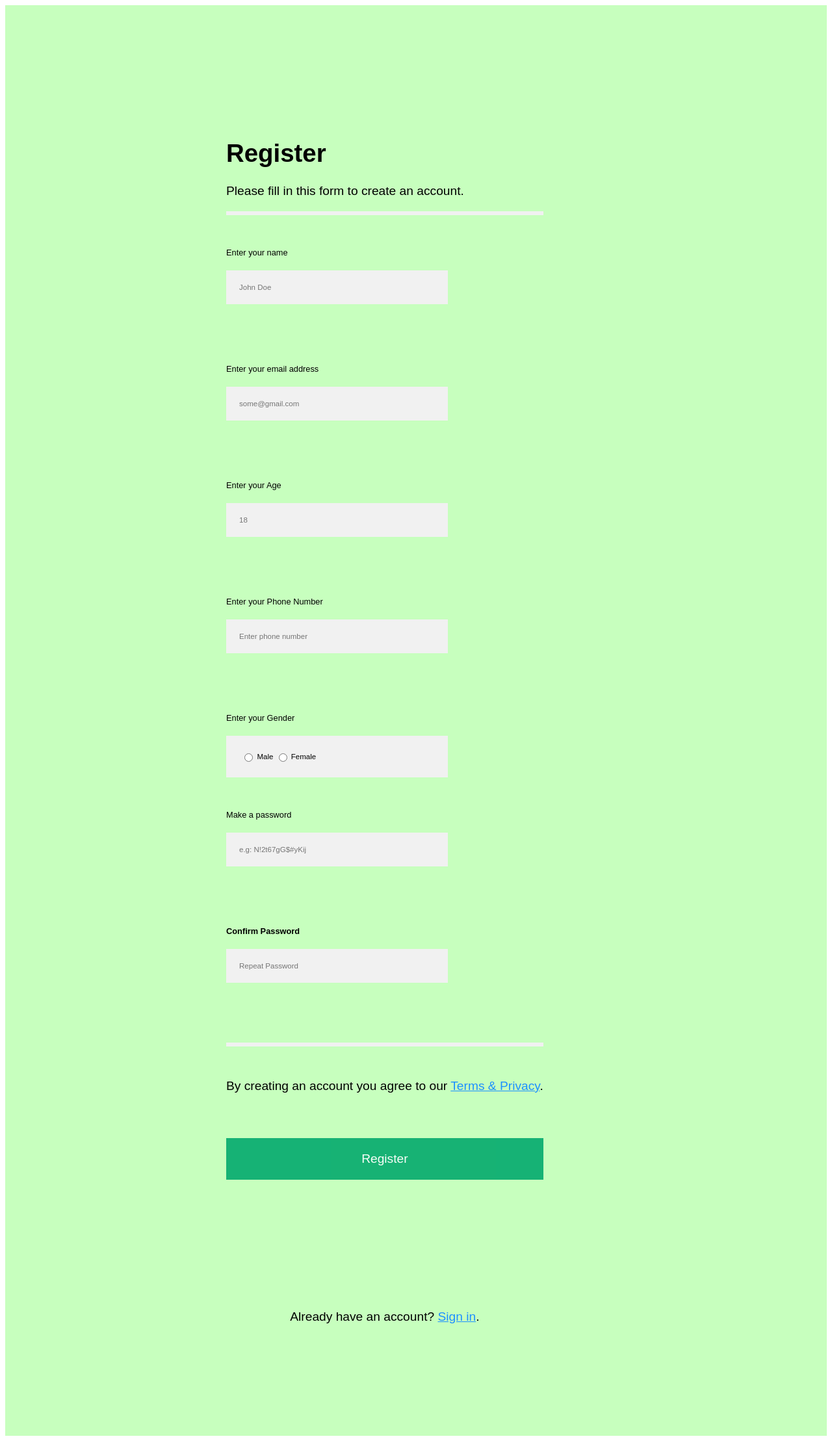
After one commit to Ansumanbhujabal/MindFlow_SIH, a Flask app: template templates/b.html in a window 1280 px wide. The commit adds this page. Shown: the whole page at 65% size. Run offline with Flask 3, Linux system fonts and the light colour scheme; the template is opened without the code that fills it, so the values that code supplies are empty.

Commit message:
B and c added

```diff
--- a/app.py
+++ b/app.py
@@ -14,7 +14,7 @@ logger = Logger('logfiles/application.log')
 
 @app.route("/", methods=['GET'])
 def home():
-    return render_template('b.html')
+    return render_template('c.html')
 
 
 @app.route("/mental_health", methods=['GET', 'POST'])
--- /dev/null
+++ b/templates/b.html
@@ -0,0 +1,163 @@
+<!DOCTYPE html>
+<html lang="en">
+<head>
+    <meta charset="UTF-8">
+    <meta name="viewport" content="width=device-width, initial-scale=1.0">
+    <link rel="stylesheet" href="https://cdnjs.cloudflare.com/ajax/libs/font-awesome/4.7.0/css/font-awesome.min.css">
+    <title>Document</title>
+<style>
+body {
+  font-family: Arial, Helvetica, sans-serif; font-size: 1.5vmax;
+  /* background-color: black; */
+}
+
+* {
+  box-sizing: border-box;
+}
+.parent{
+    display: flex;
+    flex-wrap: wrap;
+    flex-direction: row; background-color: #c7ffbe;
+}
+.div1{
+    height:100vh;
+    /* width:50vw; background-image: url('../static/images/MENTAL-HEALTH-scaled.jpg'); */
+}
+
+.div1, .div2{
+    margin: 10vh;
+}
+.container {
+  padding: 100px;
+  background-color: #c7ffbe;
+
+}
+.input-container{
+    margin: 50px 0; font-size: 1vmax;
+}
+
+input[type=text], input[type=password], input[type=email], input[type=number], input[type=tel], input[type=email], .radio-group {
+  width: 70%;
+  padding: 20px;  font-size: 0.9vmax;
+  margin: 20px 0 42px 0;
+  display: inline-block;
+  border: none;
+  background: #f1f1f1;
+}
+
+input[type=text]:focus, input[type=password]:focus, input[type=email]:focus, input[type=number]:focus, input[type=tel]:focus, input[type=email]:focus, .radio-group:focus {
+  background-color: #ddd;
+  outline: none;
+}
+
+.radio-group {
+  display: flex; align-items: center;
+}
+
+hr {
+  border: 3px solid #f1f1f1;
+  margin-bottom: 50px;
+}
+.registerbtn {
+  background-color: #04AA6D; font-size: 1vmax;
+  color: white;
+  margin: 50px 0;
+  border: none;
+  cursor: pointer;
+  width: 100%; font-size: 1.5vmax; height: 8vmin;
+  opacity: 0.9;
+}
+
+.registerbtn:hover, .signin:hover {
+  opacity: 1;
+  transform: scale(1.03);
+}
+
+/* Add a blue text color to links */
+a {
+  color: dodgerblue;
+}
+
+/* Set a grey background color and center the text of the "sign in" section */
+.signin {
+  text-align: center; font-size: 1vmax;
+  color: black;
+  margin: 50px 0;
+  border: none;
+  cursor: pointer;
+  width: 100%; font-size: 1.5vmax; height: 8vmin;
+}
+</style>
+</head>
+<body>
+    <div class="parent">
+
+        <div class="div1"></div>
+        <div class="div2">
+            <form action="/action_page.php">
+                <div class="container">
+                    <h1>Register</h1>
+                    <p>Please fill in this form to create an account.</p>
+                    <hr>
+
+                    <div class="input-container">
+                        <label for="name">Enter your name</label><br>
+                        <input type="text" id="name" name="name" placeholder="John Doe" >
+                    </div>
+
+                    <div class="input-container">
+                        <label for="email">Enter your email address</label><br>
+                        <input type="email" id="email" name="email" placeholder="some@gmail.com" required >
+                    </div>
+
+                    <div class="input-container">
+                        <label for="age">Enter your Age</label><br>
+                        <input type="number" id="age" name="age" placeholder="18" required >
+                    </div>
+
+
+                    <div class="input-container">
+                        <label for="phoneNumber">Enter your Phone Number</label><br>
+                        <input type="tel" id="phoneNumber" name="phoneNumber" placeholder="Enter phone number" required >
+                    </div>
+
+                    <div class="input-container">
+                        <label for="gender">Enter your Gender</label> <br>
+                        <!--<select id="gender" name="gender" required>
+                          <option value="Male">Male</option>
+                          <option value="Female">Female</option>
+                          Add other gender options as needed
+                        </select> -->
+                        <div class="radio-group">
+                            <input type="radio" id="gender" name="Gender" value="Male">
+                            <label for="Male">Male</label><br>
+                            <input type="radio" id="gender" name="Gender" value="Female">
+                            <label for="Female">Female</label>
+                        </div>
+                    </div>
+
+
+                    <div class="input-container">
+                        <label for="password">Make a password</label><br>
+                        <input type="password" id="password" name="password" placeholder="e.g: N!2t67gG$#yKij"  required >
+                    </div>
+
+                    <div class="input-container">
+                        <label for="password-repeat"><b>Confirm Password</b></label><br>
+                        <input type="password" placeholder="Repeat Password" name="password-repeat" id="password-repeat" required>
+                    </div>
+
+                    <hr>
+                    <p>By creating an account you agree to our <a href="#">Terms & Privacy</a>.</p>
+
+                    <button type="submit" class="registerbtn">Register</button>
+                </div>
+
+                <div class="signin">
+                    <p>Already have an account? <a href="#">Sign in</a>.</p>
+                </div>
+            </form>
+        </div>
+    </div>
+</body>
+</html>
```
Also changed, not shown: templates/c.html (added, +126 -0 lines), templates/signup.html (+2 -14 lines), static/images/MENTAL-HEALTH-scaled.jpg (added), static/images/avatar.png (added), static/images/img_avatar2.png (added).
